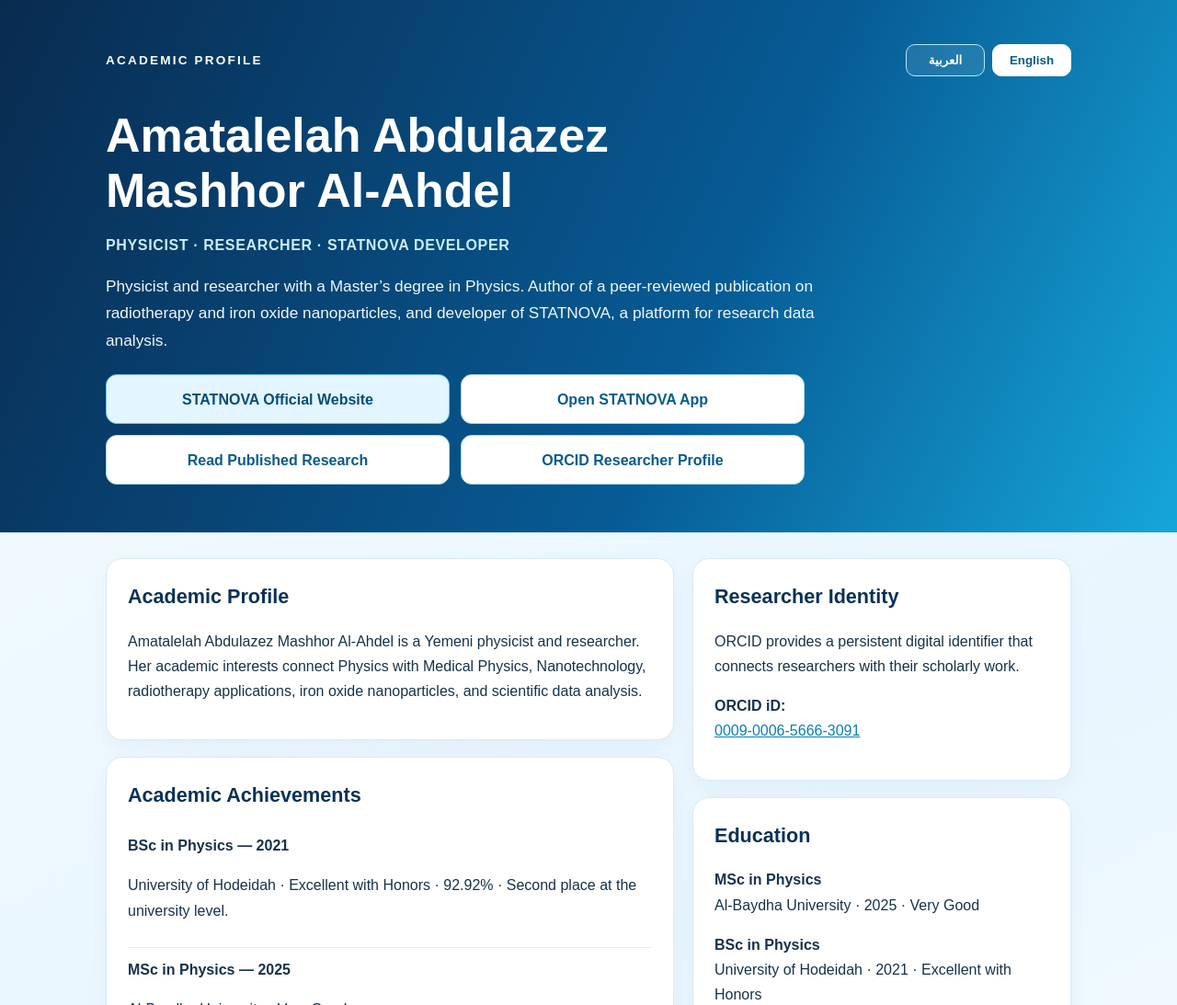
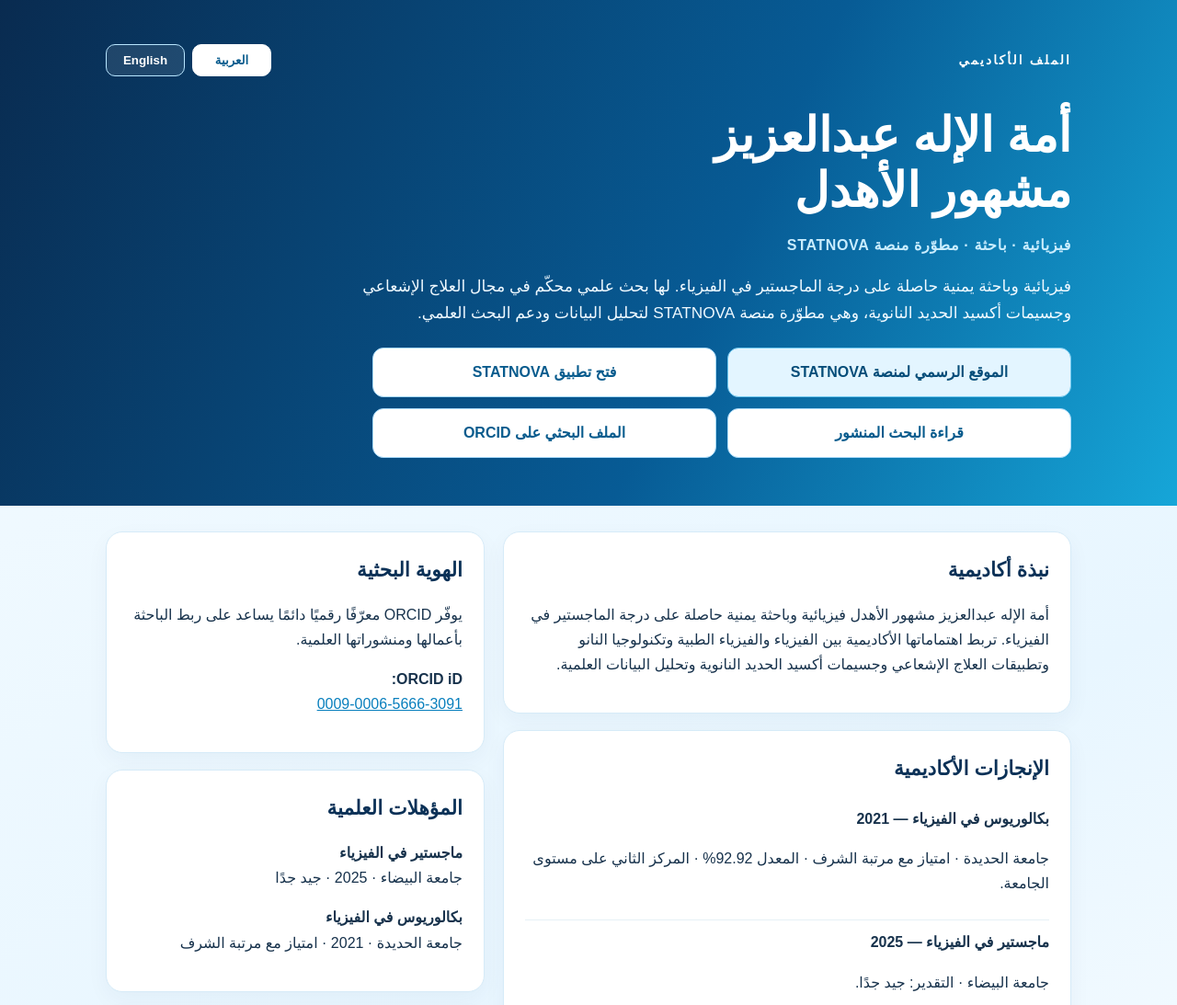
Before and after one commit to aa773813191-source/researcher, a plain HTML site: page index.html in a window 1280 px wide. Shown: the top 1093 px of the page at 92% size. Drawn offline with Linux system fonts and the light colour scheme.

Commit message:
Add files via upload

```diff
--- a/index.html
+++ b/index.html
@@ -98,11 +98,11 @@
 <body>
 <header>
   <div class="wrap">
-    <div class="top"><div class="brand" data-en="ACADEMIC PROFILE" data-ar="الملف الأكاديمي">ACADEMIC PROFILE</div><div class="language-switch" role="group" aria-label="Language selection"><button id="arabicBtn" type="button" lang="ar" aria-pressed="false">العربية</button><button id="englishBtn" type="button" lang="en" class="active" aria-pressed="true">English</button></div></div>
+    <div class="top"><div class="brand" data-en="ACADEMIC PROFILE" data-ar="الملف الأكاديمي">ACADEMIC PROFILE</div><div class="language-switch" role="group" aria-label="Language selection"><button id="arabicBtn" type="button" lang="ar" class="active" aria-pressed="true">العربية</button><button id="englishBtn" type="button" lang="en" aria-pressed="false">English</button></div></div>
     <div class="hero">
       <h1 data-en="Amatalelah Abdulazez<br>Mashhor Al-Ahdel" data-ar="أمة الإله عبدالعزيز<br>مشهور الأهدل">Amatalelah Abdulazez<br>Mashhor Al-Ahdel</h1>
-      <div class="tag" data-en="PHYSICIST · RESEARCHER · STATNOVA DEVELOPER" data-ar="فيزيائية · باحثة · مطوّرة STATNOVA">PHYSICIST · RESEARCHER · STATNOVA DEVELOPER</div>
-      <p class="lead" data-en="Physicist and researcher with a Master’s degree in Physics. Author of a peer-reviewed publication on radiotherapy and iron oxide nanoparticles, and developer of STATNOVA, a platform for research data analysis." data-ar="باحثة في الفيزياء حاصلة على درجة الماجستير، ولها بحث علمي محكّم في مجال العلاج الإشعاعي وجسيمات أكسيد الحديد النانوية. كما أنها مطوّرة منصة STATNOVA للتحليل الإحصائي ودعم الأبحاث.">Physicist and researcher with a Master’s degree in Physics. Author of a peer-reviewed publication on radiotherapy and iron oxide nanoparticles, and developer of STATNOVA, a platform for research data analysis.</p>
+      <div class="tag" data-en="PHYSICIST · RESEARCHER · STATNOVA DEVELOPER" data-ar="فيزيائية · باحثة · مطوّرة منصة STATNOVA">PHYSICIST · RESEARCHER · STATNOVA DEVELOPER</div>
+      <p class="lead" data-en="Physicist and researcher with a Master’s degree in Physics. Author of a peer-reviewed publication on radiotherapy and iron oxide nanoparticles, and developer of STATNOVA, a platform for research data analysis." data-ar="فيزيائية وباحثة يمنية حاصلة على درجة الماجستير في الفيزياء. لها بحث علمي محكّم في مجال العلاج الإشعاعي وجسيمات أكسيد الحديد النانوية، وهي مطوّرة منصة STATNOVA لتحليل البيانات ودعم البحث العلمي.">Physicist and researcher with a Master’s degree in Physics. Author of a peer-reviewed publication on radiotherapy and iron oxide nanoparticles, and developer of STATNOVA, a platform for research data analysis.</p>
       <div class="actions">
         <a class="linkbtn primary" href="https://statnova-amatalelah.netlify.app/" target="_blank" rel="noopener" data-en="STATNOVA Official Website" data-ar="الموقع الرسمي لمنصة STATNOVA">STATNOVA Official Website</a>
         <a class="linkbtn" href="https://statnova-amatalelah2.streamlit.app/" target="_blank" rel="noopener" data-en="Open STATNOVA App" data-ar="فتح تطبيق STATNOVA">Open STATNOVA App</a>
@@ -117,14 +117,14 @@
     <div>
       <section>
         <h2 data-en="Academic Profile" data-ar="نبذة أكاديمية">Academic Profile</h2>
-        <p data-en="Amatalelah Abdulazez Mashhor Al-Ahdel is a Yemeni physicist and researcher. Her academic interests connect Physics with Medical Physics, Nanotechnology, radiotherapy applications, iron oxide nanoparticles, and scientific data analysis." data-ar="أمة الإله عبدالعزيز مشهور الأهدل باحثة وفيزيائية يمنية. تتركز اهتماماتها الأكاديمية في الفيزياء، والفيزياء الطبية، وتكنولوجيا النانو، وتطبيقات العلاج الإشعاعي، وجسيمات أكسيد الحديد النانوية، وتحليل البيانات العلمية.">Amatalelah Abdulazez Mashhor Al-Ahdel is a Yemeni physicist and researcher. Her academic interests connect Physics with Medical Physics, Nanotechnology, radiotherapy applications, iron oxide nanoparticles, and scientific data analysis.</p>
+        <p data-en="Amatalelah Abdulazez Mashhor Al-Ahdel is a Yemeni physicist and researcher. Her academic interests connect Physics with Medical Physics, Nanotechnology, radiotherapy applications, iron oxide nanoparticles, and scientific data analysis." data-ar="أمة الإله عبدالعزيز مشهور الأهدل فيزيائية وباحثة يمنية حاصلة على درجة الماجستير في الفيزياء. تربط اهتماماتها الأكاديمية بين الفيزياء والفيزياء الطبية وتكنولوجيا النانو وتطبيقات العلاج الإشعاعي وجسيمات أكسيد الحديد النانوية وتحليل البيانات العلمية.">Amatalelah Abdulazez Mashhor Al-Ahdel is a Yemeni physicist and researcher. Her academic interests connect Physics with Medical Physics, Nanotechnology, radiotherapy applications, iron oxide nanoparticles, and scientific data analysis.</p>
       </section>
       <section>
         <h2 data-en="Academic Achievements" data-ar="الإنجازات الأكاديمية">Academic Achievements</h2>
         <div class="achievement"><strong data-en="BSc in Physics — 2021" data-ar="بكالوريوس في الفيزياء — 2021">BSc in Physics — 2021</strong><p data-en="University of Hodeidah · Excellent with Honors · 92.92% · Second place at the university level." data-ar="جامعة الحديدة · امتياز مع مرتبة الشرف · المعدل 92.92% · المركز الثاني على مستوى الجامعة.">University of Hodeidah · Excellent with Honors · 92.92% · Second place at the university level.</p></div>
         <div class="achievement"><strong data-en="MSc in Physics — 2025" data-ar="ماجستير في الفيزياء — 2025">MSc in Physics — 2025</strong><p data-en="Al-Baydha University · Very Good." data-ar="جامعة البيضاء · التقدير: جيد جدًا.">Al-Baydha University · Very Good.</p></div>
         <div class="achievement"><strong data-en="Published Research" data-ar="بحث علمي منشور">Published Research</strong><p data-en="Research on improving radiotherapy efficacy using iron oxide nanoparticles, examining the effects of crystallite size and concentration." data-ar="بحث حول تحسين فعالية العلاج الإشعاعي باستخدام جسيمات أكسيد الحديد النانوية، مع دراسة تأثير حجم البلورات والتركيز.">Research on improving radiotherapy efficacy using iron oxide nanoparticles, examining the effects of crystallite size and concentration.</p></div>
-        <div class="achievement"><strong>STATNOVA</strong><p data-en="Founder and developer of STATNOVA, a statistical research platform designed to support students and researchers in analyzing data." data-ar="مؤسسة ومطوّرة منصة STATNOVA، وهي منصة للتحليل الإحصائي البحثي تهدف إلى مساعدة الطلاب والباحثين على تحليل البيانات.">Founder and developer of STATNOVA, a statistical research platform designed to support students and researchers in analyzing data.</p></div>
+        <div class="achievement"><strong>STATNOVA</strong><p data-en="Founder and developer of STATNOVA, a statistical research platform designed to support students and researchers in analyzing data." data-ar="مؤسسة ومطوّرة منصة STATNOVA، وهي منصة للتحليل الإحصائي صُمّمت لمساعدة الطلاب والباحثين على تحليل بياناتهم البحثية.">Founder and developer of STATNOVA, a statistical research platform designed to support students and researchers in analyzing data.</p></div>
       </section>
       <section>
         <h2 data-en="Selected Publication" data-ar="منشور بحثي مختار">Selected Publication</h2>
@@ -162,7 +162,7 @@
 </main>
 <footer><div class="wrap" id="footerText" data-en="Academic profile · Research, publications, and achievements · © 2026 Amatalelah Abdulazez Mashhor Al-Ahdel" data-ar="الملف الأكاديمي · الأبحاث والمنشورات والإنجازات · © 2026 أمة الإله عبدالعزيز مشهور الأهدل">Academic profile · Research, publications, and achievements · © 2026 Amatalelah Abdulazez Mashhor Al-Ahdel</div></footer>
 <script>
-  let current = "en";
+  let current = "ar";
   function applyLanguage(lang) {
     current = lang;
     document.documentElement.lang = lang;
@@ -181,7 +181,7 @@
   }
   document.getElementById("arabicBtn").addEventListener("click", () => applyLanguage("ar"));
   document.getElementById("englishBtn").addEventListener("click", () => applyLanguage("en"));
-  applyLanguage("en");
+  applyLanguage("ar");
 </script>
 </body>
 </html>
```
